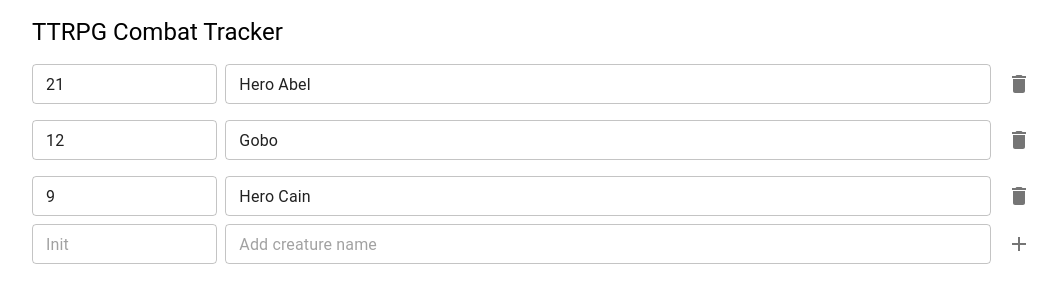
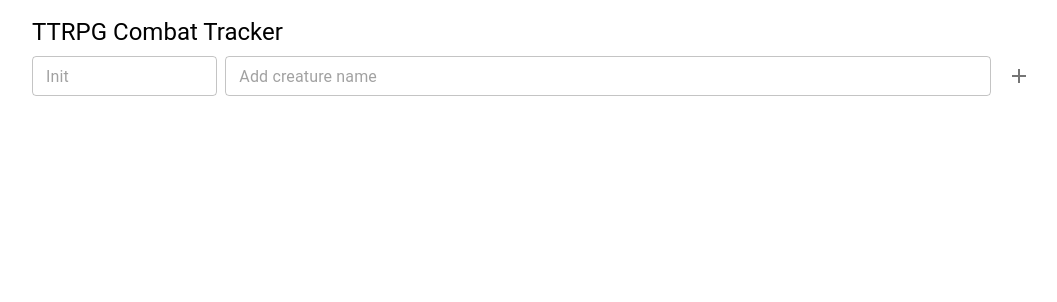
Before and after one commit to Lucobsen/encounter-tracker, a React (Create React App) app: page / in a window 1280 px wide. Shown: the top 302 px of the page, without its empty margins (32-1089 px from the left). Built offline with nearby package versions, Linux system fonts and the light colour scheme.

Commit message:
removed dummy data

```diff
--- a/src/App.tsx
+++ b/src/App.tsx
@@ -3,32 +3,8 @@ import { useState } from "react";
 import { Creature, ICreature } from "./components/Creature";
 import { NewCreatureRow } from "./components/NewCreatureRow";
 
-const creatures: ICreature[] = [
-  {
-    initative: "12",
-    name: "Gobo",
-    hp: "7",
-  },
-  {
-    initative: "21",
-    name: "Hero Abel",
-    hp: "102",
-  },
-  {
-    initative: "9",
-    name: "Hero Cain",
-    hp: "73",
-  },
-];
-
 const App = () => {
-  const [creatureList, setCreatureList] = useState(
-    creatures.sort(
-      (creatureA, creatureB) =>
-        Number.parseInt(creatureB.initative) -
-        Number.parseInt(creatureA.initative)
-    )
-  );
+  const [creatureList, setCreatureList] = useState<ICreature[]>([]);
 
   const handleAdd = (newCreature: ICreature) =>
     setCreatureList(
```
